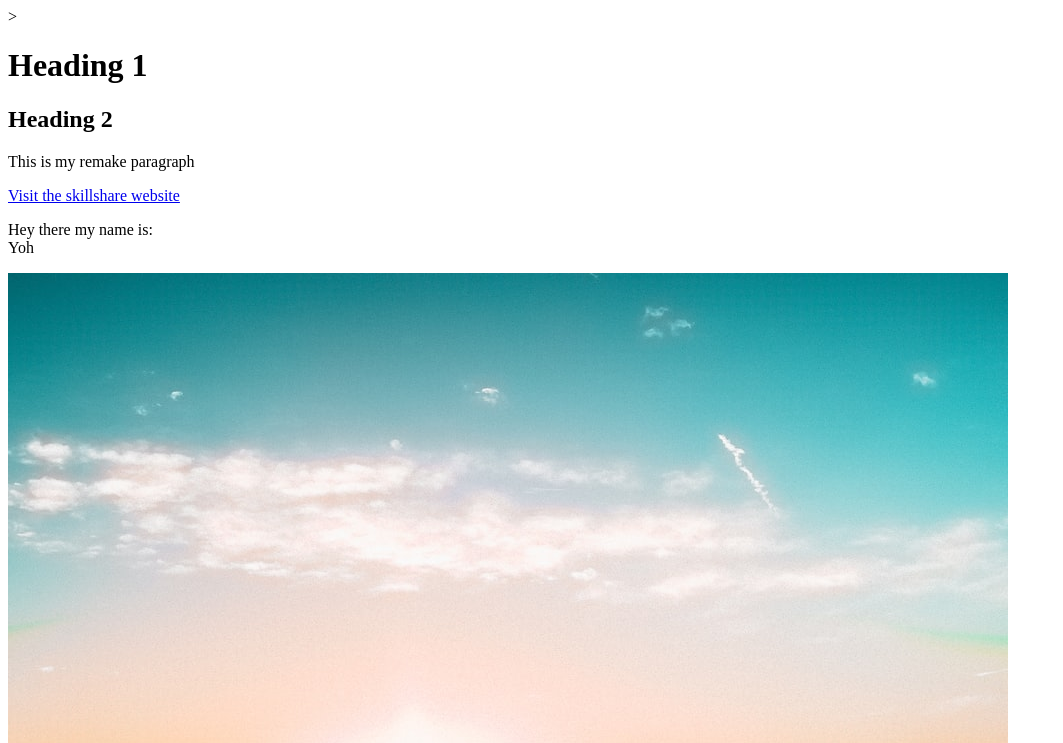
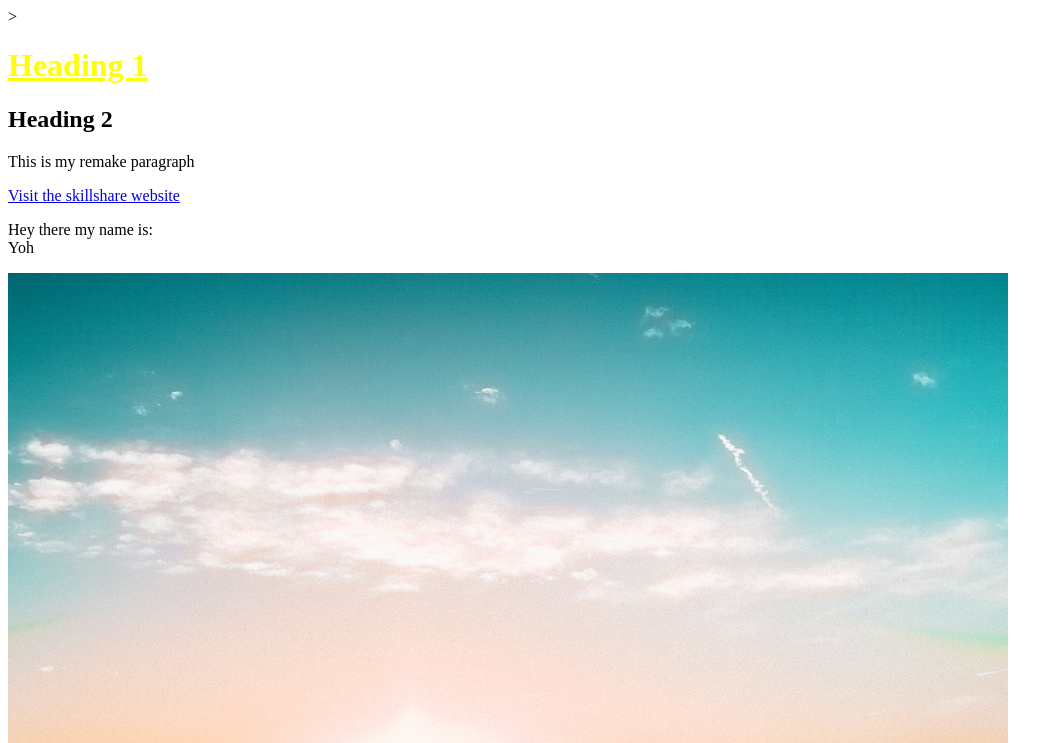
Before and after one commit to Yoh89/Yoh89-Cartoon-Hero89, a plain HTML site: page elements.html in a window 1280 px wide. Shown: the top 743 px of the page, without its empty margins (0-1063 px from the left). Drawn offline with Linux system fonts and the light colour scheme.

Commit message:
style in h1 tag
yellow and underline

```diff
--- a/elements.html
+++ b/elements.html
@@ -5,7 +5,7 @@
 
 </head>
 <body>
-<h1>Heading 1</h1>
+<h1 style="color:yellow; text-decoration: underline;">Heading 1</h1>
 <h2>Heading 2</h2>
 <p>This is my remake paragraph</p>
 <div>
```
